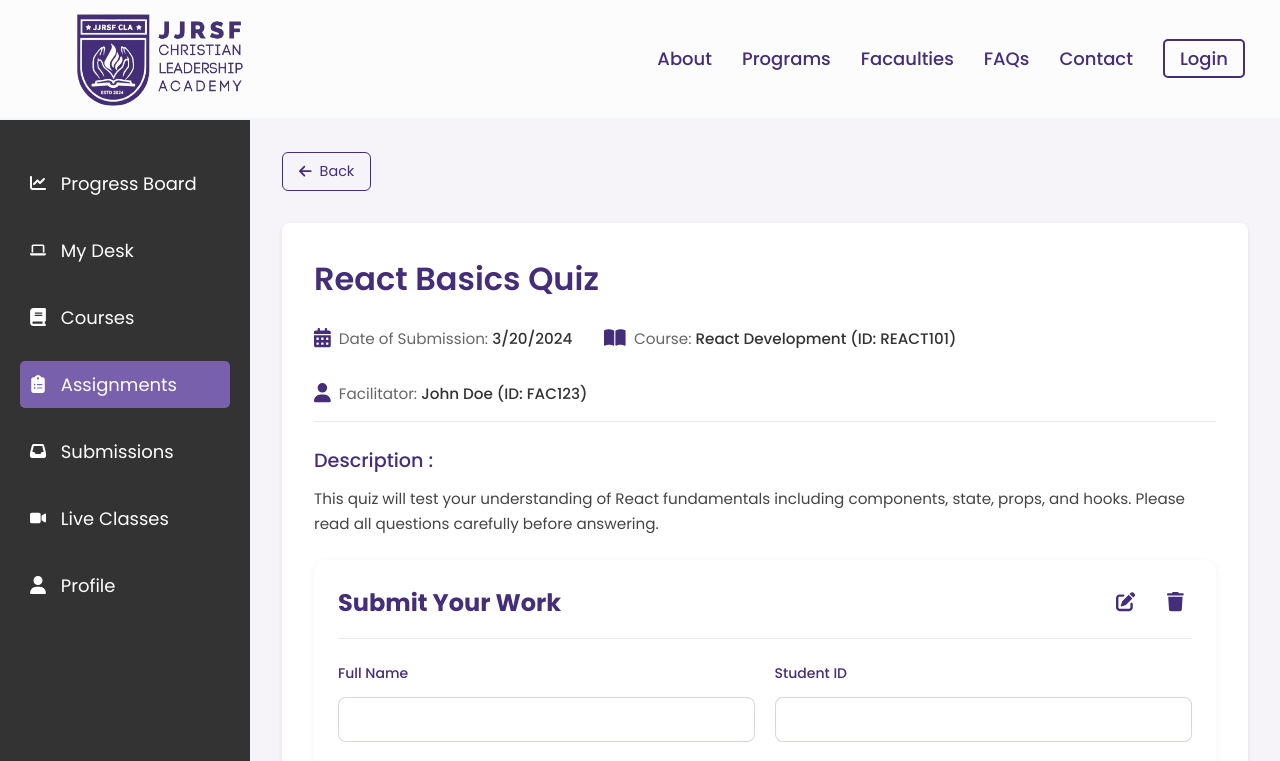
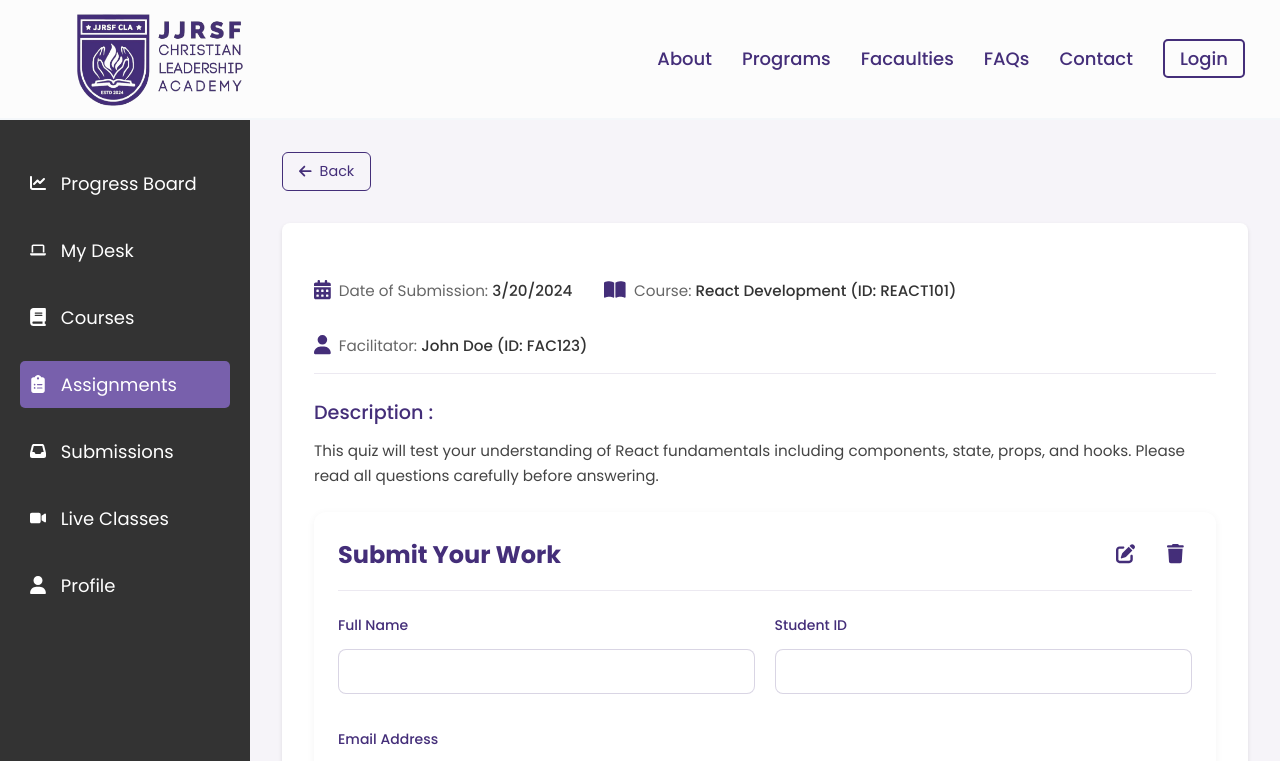
Before and after one commit to geekelo/cla-students, a React (Create React App) app: page /portal/assignments/101 in a window 1280 px wide. Shown: the top 761 px of the page. Built offline with nearby package versions, Linux system fonts and the light colour scheme.

Commit message:
Fix assignments

```diff
--- a/src/components/portal/intenalPages/assignments/assignmentDetails.js
+++ b/src/components/portal/intenalPages/assignments/assignmentDetails.js
@@ -73,7 +73,7 @@ const AssignmentDetails = () => {
         <div className="assignment-details">
           <div className="assignment-header">
             <div className="assignment-title-container">
-              <h1 className="assignment-title">{assignmentData.title}</h1>
+              <h1 className="assignment-title">{assignmentData.name}</h1>
             </div>
 
             <div className="assignment-info-grid">
--- a/src/components/portal/intenalPages/assignments/assignmentItem.js
+++ b/src/components/portal/intenalPages/assignments/assignmentItem.js
@@ -5,7 +5,7 @@ import { useNavigate } from 'react-router-dom';
 function AssignmentItem({ assignment }) {
   const navigate = useNavigate();
   const handleView = () => {
-    navigate(`/portal/assignment/${assignment.id}`, { state: { assignment } });
+    navigate(`/portal/assignments/${assignment.id}`, { state: { assignment } });
   };
 
   return (
--- a/src/components/portal/intenalPages/courseList/courseDetails.js
+++ b/src/components/portal/intenalPages/courseList/courseDetails.js
@@ -37,7 +37,7 @@ function CourseDetails() {
   }
 
   const handleAssignmentClick = (assignments) => {
-    navigate(`/portal/assignments/${course.id}`, { state: { assignments } });
+    navigate('/portal/assignments/', { state: { assignments } });
   };
 
   const handleLiveClassesClick = (liveClasses) => {
```
